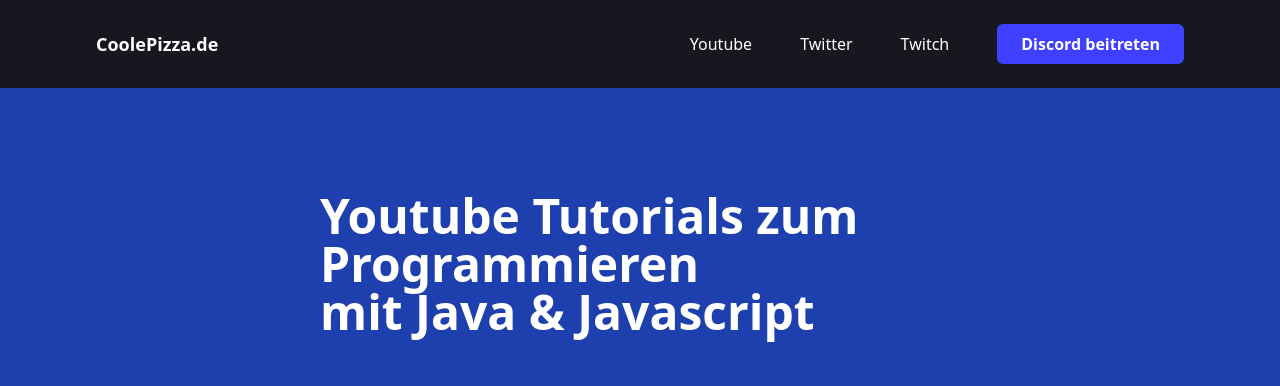
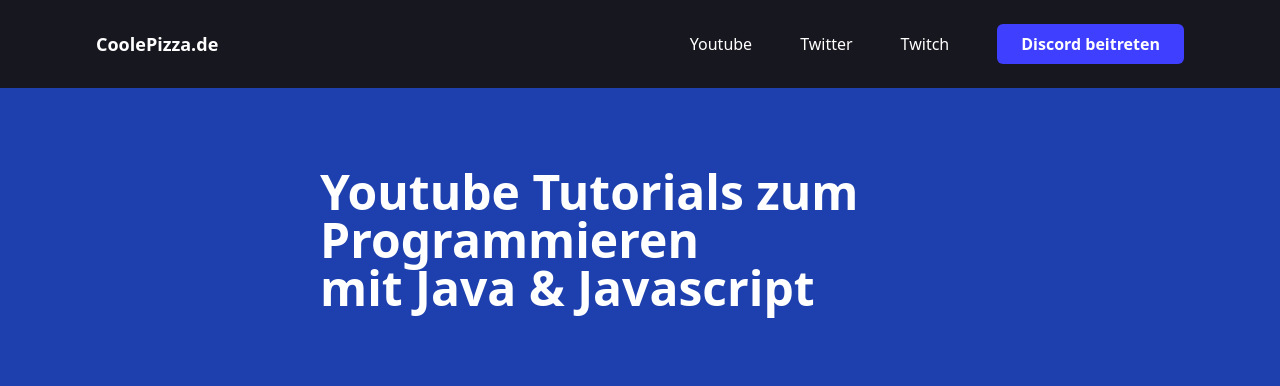
Before and after one commit to cedricmkl/website, a website: page src/index.html in a window 1280 px wide. Shown: the top 386 px of the page. Drawn offline with Linux system fonts and the light colour scheme.

Commit message:
center text vertically

```diff
--- a/src/index.html
+++ b/src/index.html
@@ -40,8 +40,8 @@
         </div>
     </header>
 
-    <div class="md:px-40 px-5 py-20 grid sm:grid-flow-row 2xl:grid-flow-col gap-24 2xl:gap-0 items-center justify-center 2xl:place-items-stretch bg-blue-800">
-        <div class="pt-6">
+    <div class="md:px-40 px-5 py-20 grid sm:grid-flow-row 2xl:grid-flow-col gap-24 2xl:gap-0 justify-center 2xl:place-items-stretch bg-blue-800">
+        <div class="flex justify-center flex-col">
             <h1 class="font-bold text-5xl max-w-xl">Youtube Tutorials zum Programmieren <br>mit Java & Javascript</h1>
         </div>
         <div class="videocontainer items-center">
```
Also changed, not shown: src/tailwind.css.
